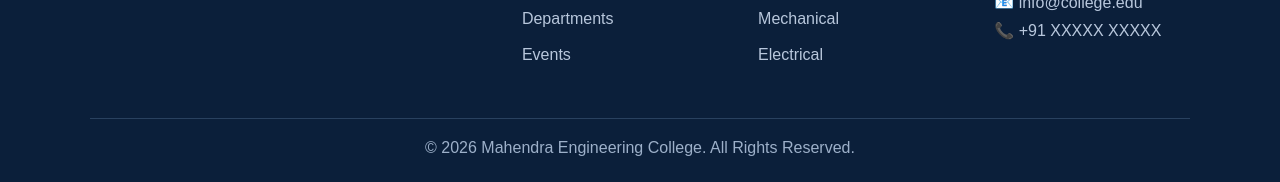
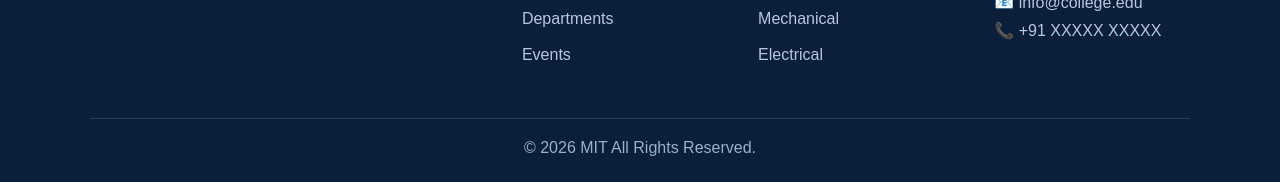
Before and after one commit to charankumar-28k/1collab, a plain HTML site: page index.html in a window 1280 px wide. Shown: the part 3679-3861 px from the top of the page. Drawn offline with Linux system fonts and the light colour scheme.

Commit message:
FOOTER UPDATE

```diff
--- a/index.html
+++ b/index.html
@@ -5,7 +5,7 @@
     <meta charset="UTF-8">
     <meta name="viewport" content="width=device-width, initial-scale=1.0">
 
-    <title>Mahendra Engineering College</title>
+    <title>MIT</title>
 
     <style>
         * {
@@ -932,7 +932,7 @@
 
     <div class="copyright">
 
-        © 2026 Mahendra Engineering College.
+        © 2026 MIT
         All Rights Reserved.
 
     </div>
```
